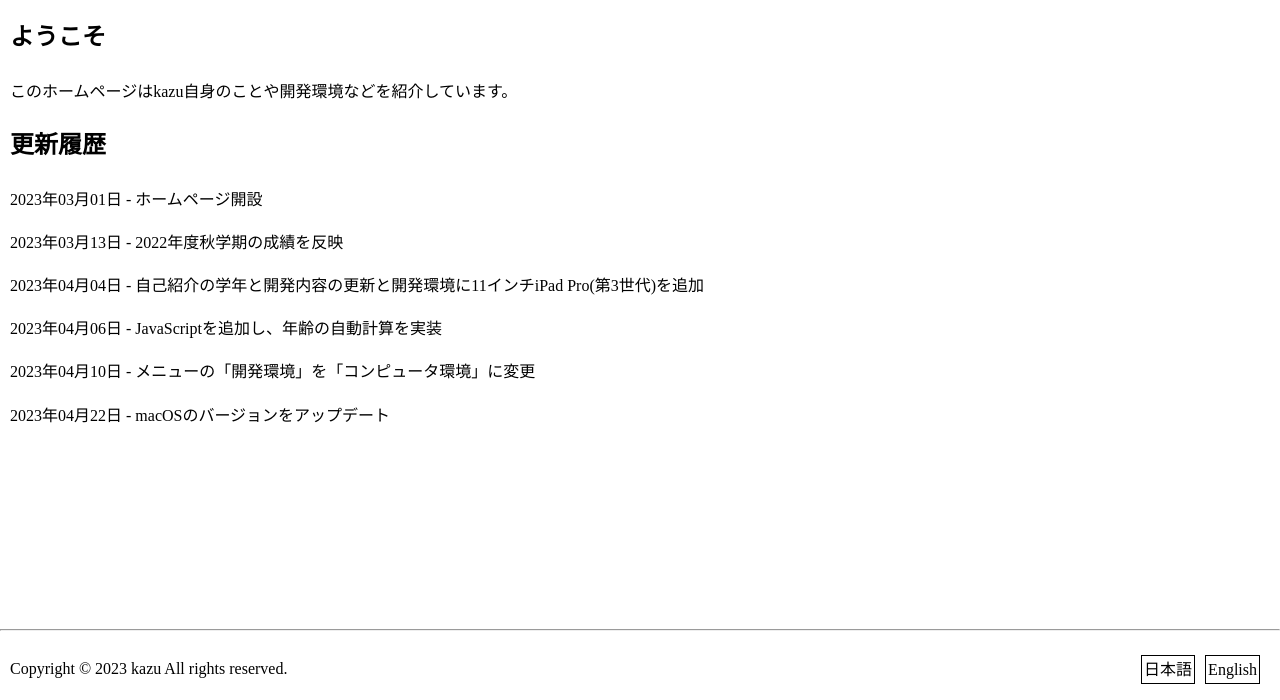
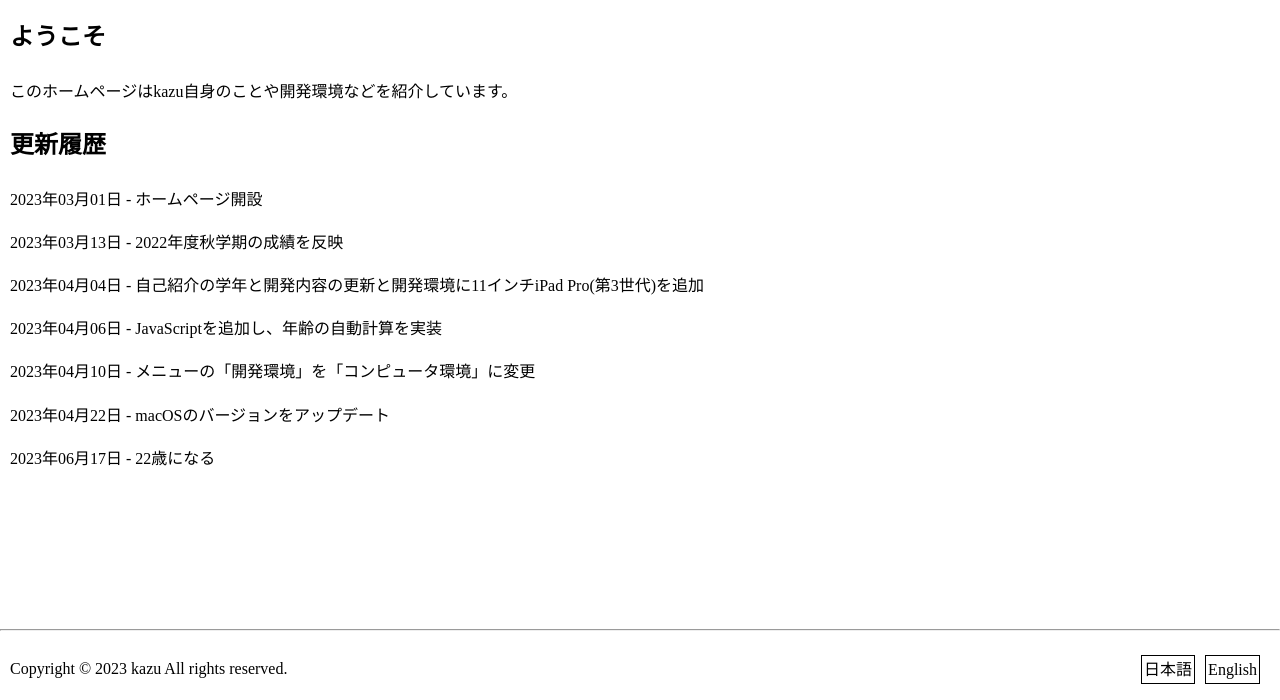
Before and after one commit to kazu51-gh/my_site, a plain HTML site: page html/Japanese/index.html in a window 1280 px wide. Shown: the part 100-800 px from the top of the page. Drawn offline with Linux system fonts and the light colour scheme.

Commit message:
update main page

```diff
--- a/html/Japanese/index.html
+++ b/html/Japanese/index.html
@@ -30,6 +30,7 @@
                     <p>2023年04月06日 - JavaScriptを追加し、年齢の自動計算を実装</p>
                     <p>2023年04月10日 - メニューの「開発環境」を「コンピュータ環境」に変更</p>
                     <p>2023年04月22日 - macOSのバージョンをアップデート</p>
+                    <p>2023年06月17日 - 22歳になる</p>
                 </main>
                 <footer>
                     <hr>
```
Also changed, not shown: html/English/index.html (+1 -0 lines).
